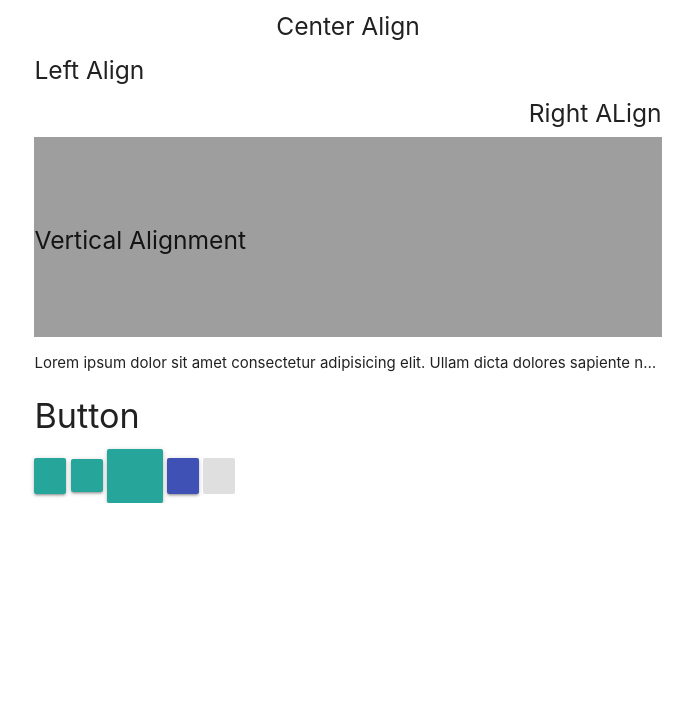
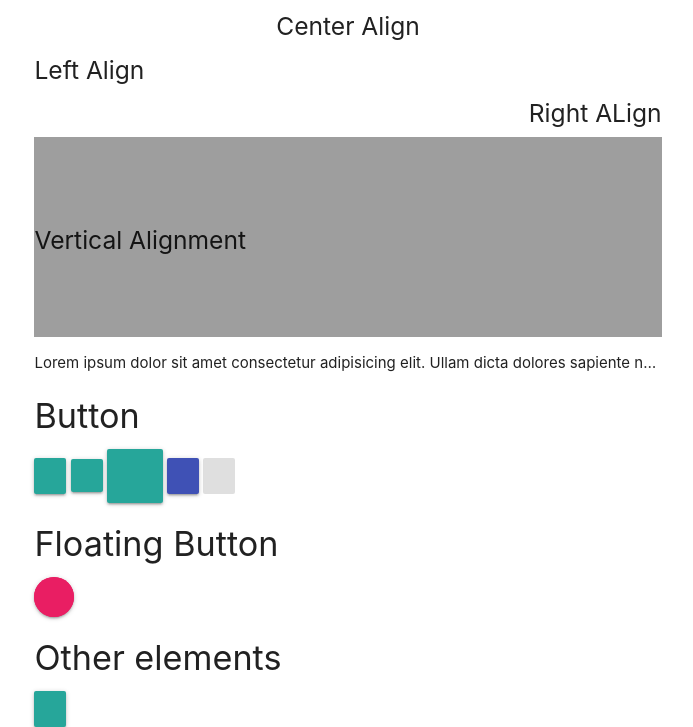
Before and after one commit to jawwad22/Materialize-Learning, a plain HTML site: page index.html in a window 1280 px wide. Shown: the part 922-1649 px from the top of the page, without its empty margins (292-985 px from the left). Before the commit the page ends 1425 px from the top, so only its background shows below. Drawn offline with nearby package versions, Linux system fonts and the light colour scheme.

Commit message:
--Button Continue

```diff
--- a/index.html
+++ b/index.html
@@ -15,9 +15,9 @@
     <script src="https://cdnjs.cloudflare.com/ajax/libs/materialize/1.0.0/js/materialize.min.js"></script>
     <title>Materialize CSS</title>
     <style>
-    .box{
-        height:200px;
-    }
+        .box {
+            height: 200px;
+        }
     </style>
 </head>
 
@@ -70,9 +70,12 @@
             <a href="" class="btn"></a>
             <a href="" class="btn-small"></a>
             <a href="" class="btn-large"></a>
-            <a href="" class="btn indigo"></a>
+            <a href="" class="btn indigo waves-effect"></a>
             <a href="" class="btn disabled"></a>
-            <a href="" class=""></a>
+            <h4>Floating Button</h4>
+            <a href="" class="btn-floating pink pulse"></a>
+            <h4>Other elements</h4>
+           <div class="btn"></div>
 
         </div>
     </div>
```
